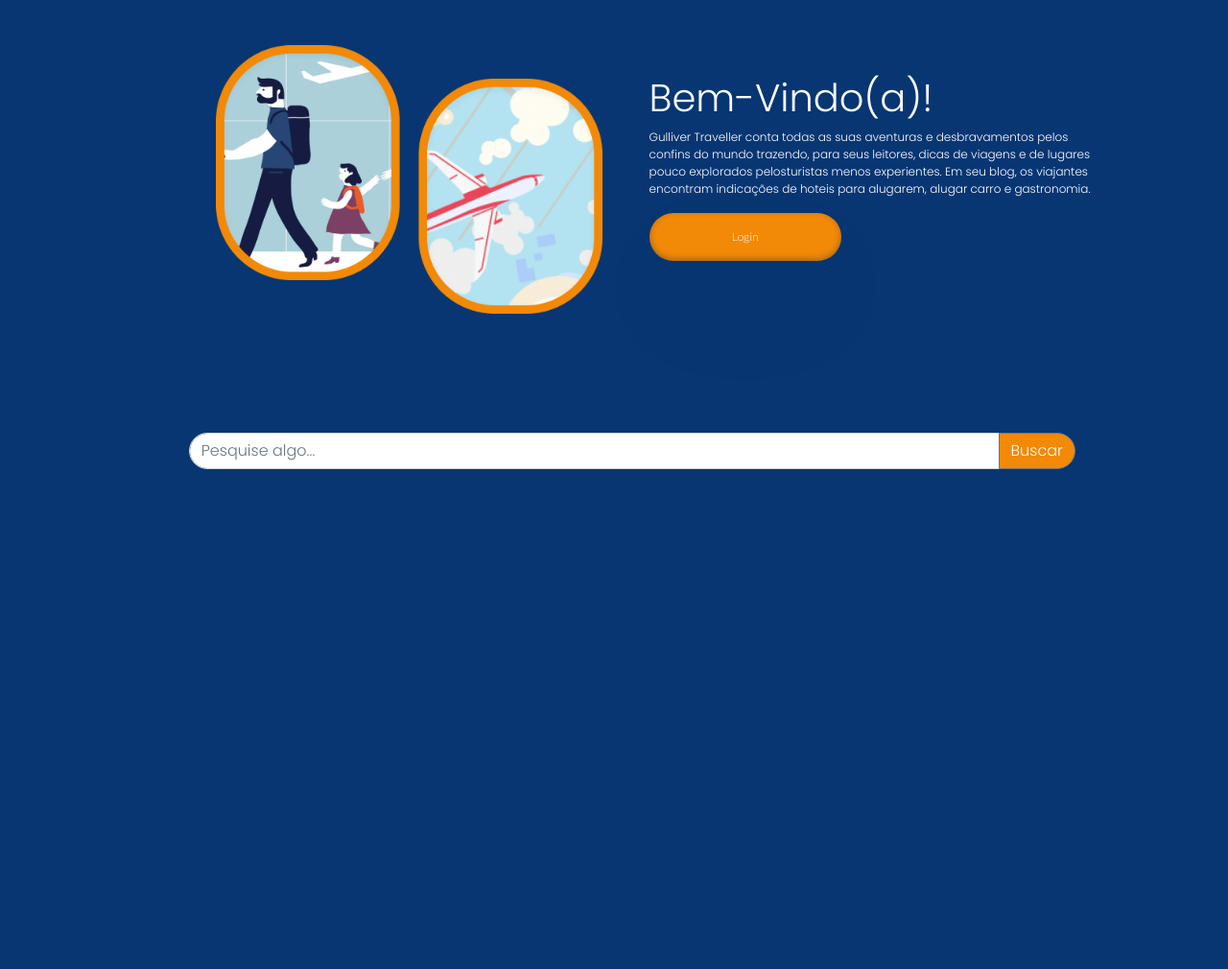
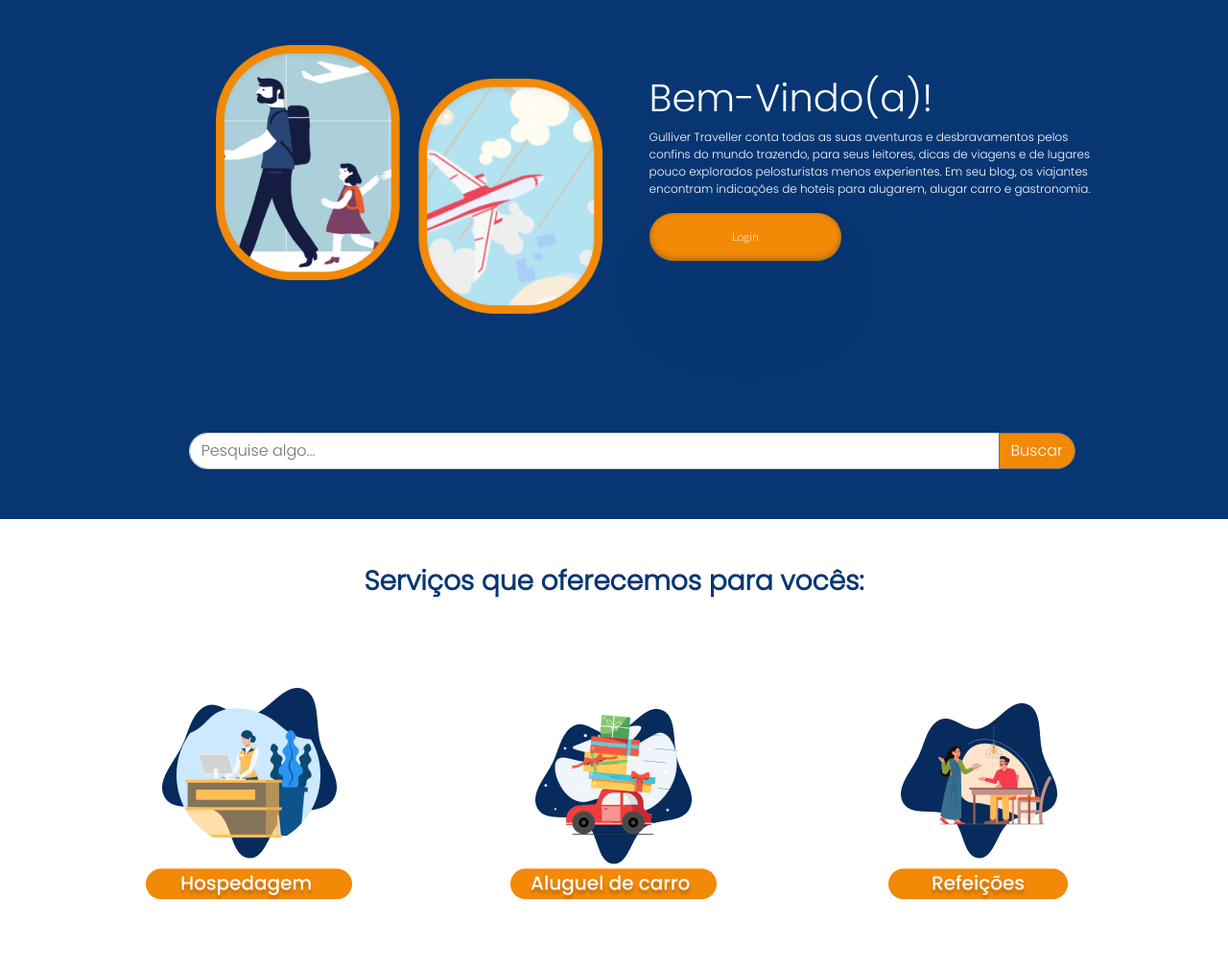
Before and after one commit to kevinsn/gulliver-traveller-bootstrap, a PHP site: page / in a window 1280 px wide. Shown: the part 327-1337 px from the top of the page at 96% size. Before the commit the page ends 816 px from the top, so only its background shows below. Run offline with PHP 8.4, Linux system fonts and the light colour scheme; grey boxes are pictures that could not be loaded.

Commit message:
Adicionado serviços

```diff
--- a/index.css
+++ b/index.css
@@ -77,3 +77,30 @@
     color: var(--white-p);
     font-weight: 300;
 }
+
+.imgHospedagem{
+  /* border: 1px solid red; */
+  width: 224px;
+  height: 240px;
+  background-image: url(./img/servicos.png);
+  background-position: 4px 15px;
+  background-repeat: no-repeat;
+}
+
+.imgAluguel{
+  /* border: 1px solid red; */
+  width: 224px;
+  height: 240px;
+  background-image: url(./img/servicos.png);
+  background-position: -448px 15px;
+  background-repeat: no-repeat;
+}
+
+.imgRefeicoes{
+  /* border: 1px solid red; */
+  width: 224px;
+  height: 240px;
+  background-image: url(./img/servicos.png);
+  background-position: -880px 15px;
+  background-repeat: no-repeat;
+}
--- a/index.html
+++ b/index.html
@@ -68,6 +68,37 @@
           </div>
         </div>
       </div>
+    </div>
+    <div class="container text-center pt-5 pb-5">
+      <div class="row">
+        <h1 class="d-flex justify-content-center" style="color: #073673; font-weight:bolder; font-size: 28px;">
+          Serviços que oferecemos para vocês: </h1>
+      </div>
+    </div>
+
+    <div class="container text-center pt-1 pb-5">
+      <div class="row my-1">
+
+        <div class="col-sm-12 col-md-6 col-lg-4 my-3">
+          <div class="card border-0">
+            <div class="imgHospedagem mx-auto"></div>
+          </div>
+        </div>
+
+        <div class="col-sm-12 col-md-6 col-lg-4 my-3">
+          <div class="card border-0">
+            <div class="imgAluguel mx-auto"></div>
+          </div>
+        </div>
+
+        <div class="col-sm-12 col-md-6 col-lg-4 my-3">
+          <div class="card border-0">
+            <div class="imgRefeicoes mx-auto"></div>
+          </div>
+        </div>
+
+      </div>
+    </div>
   </main>
 
 </body>
```
Also changed, not shown: img/hotel-1.png (added), img/hotel-2.png (added), img/hotel-3.png (added), img/ondas.svg (added), img/servicos.png (added), img/servicos.svg (added).
